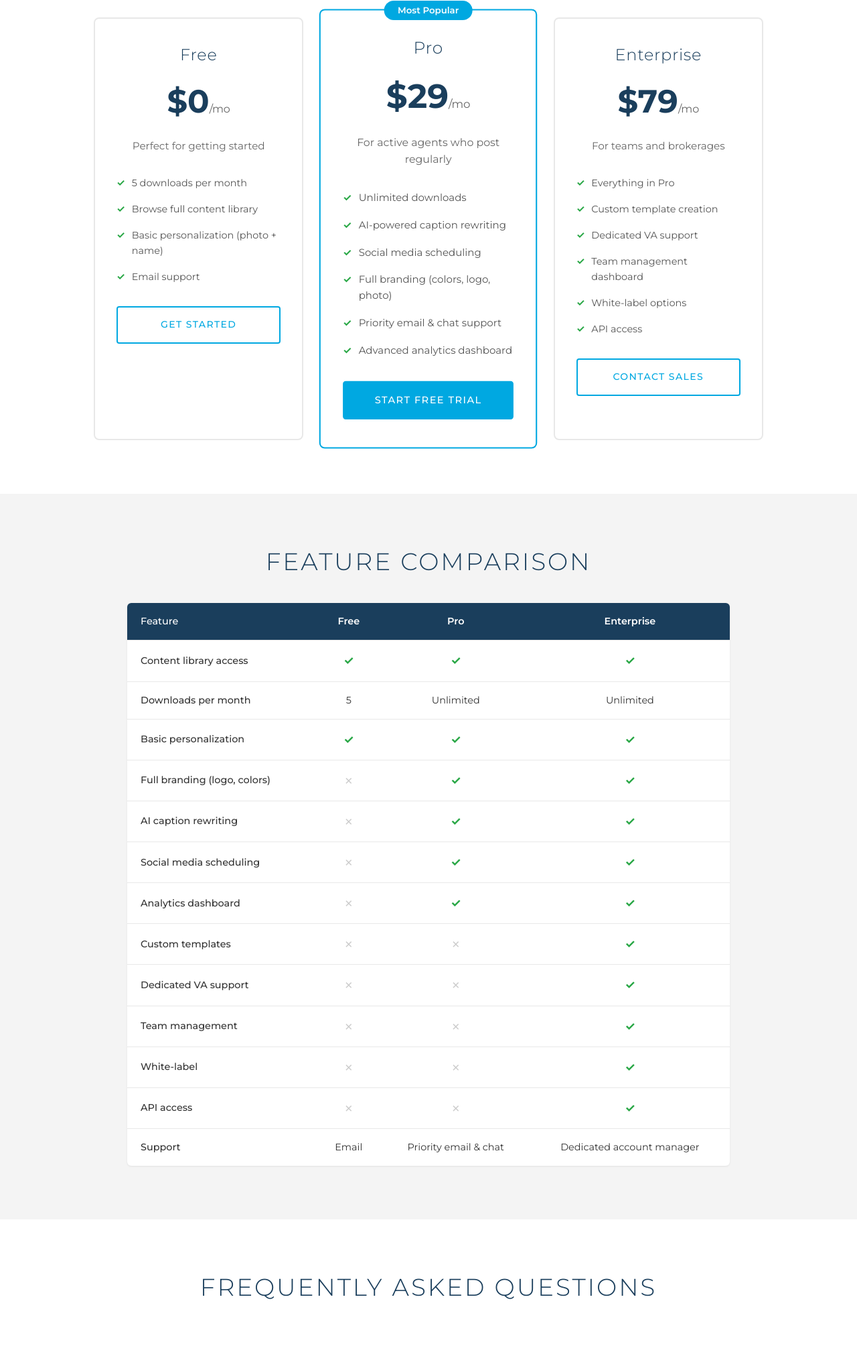
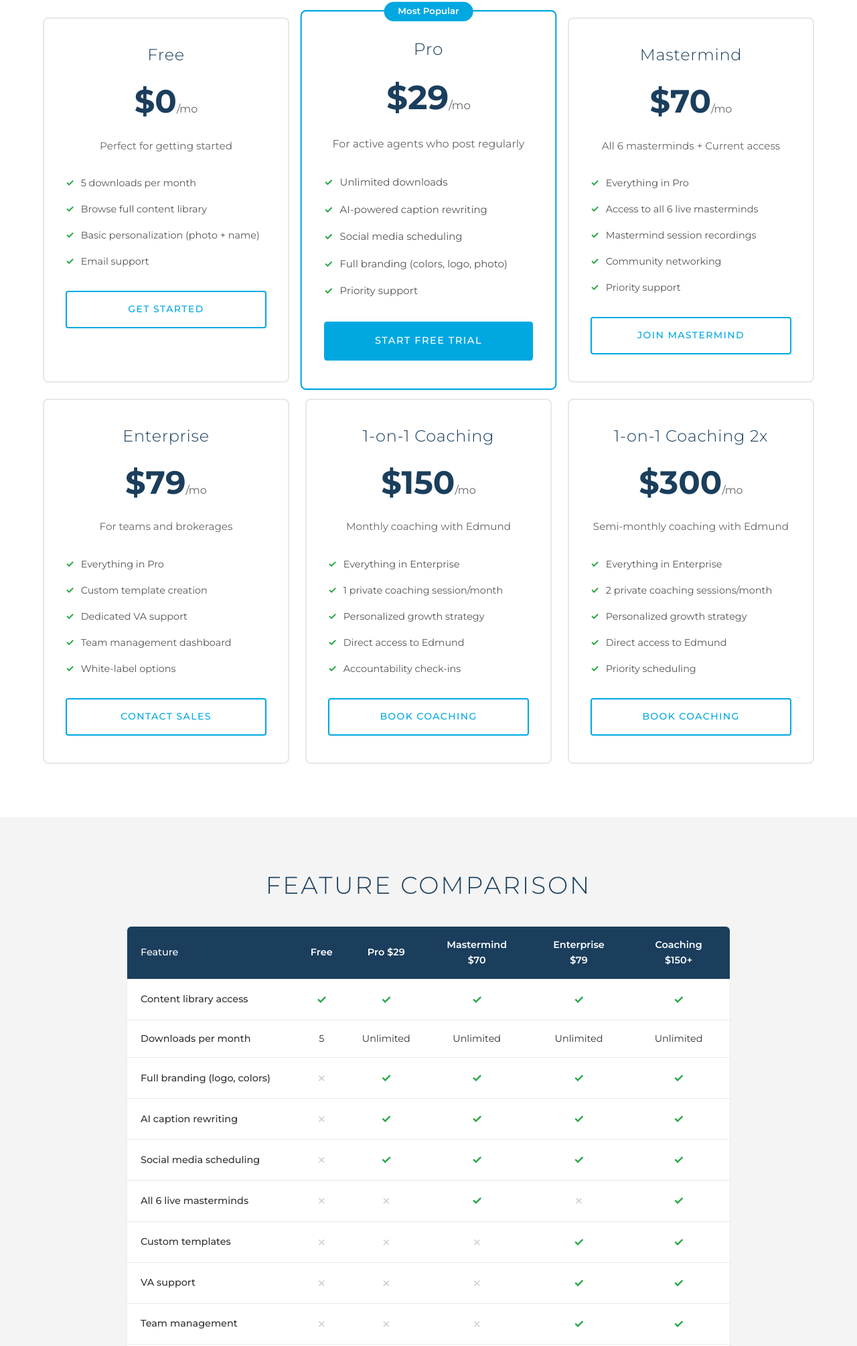
Before and after one commit to edmundbogen/current-app, a website: page public/pricing.html in a window 1280 px wide. Shown: the part 461-2470 px from the top of the page at 67% size. Drawn offline with Linux system fonts and the light colour scheme.

Commit message:
Add all 5 Stripe products to pricing, schema, and checkout
- Free, Pro ($29), Mastermind ($70), Enterprise ($79), Coaching ($150), Coaching 2x ($300)
- Schema includes real Stripe price IDs
- Subscription route accepts all plan types
- Pricing page shows all 6 tiers with comparison table
- Landing page highlights top 3 with link to full pricing

Co-Authored-By: Claude Opus 4.6 <noreply@anthropic.com>

```diff
--- a/public/pricing.html
+++ b/public/pricing.html
@@ -53,8 +53,8 @@
     .pricing-grid {
       display: grid;
       grid-template-columns: repeat(3, 1fr);
-      gap: 30px;
-      max-width: 1000px;
+      gap: 24px;
+      max-width: 1200px;
       margin: 0 auto;
     }
     .pricing-card {
@@ -289,10 +289,22 @@
             <li>AI-powered caption rewriting</li>
             <li>Social media scheduling</li>
             <li>Full branding (colors, logo, photo)</li>
-            <li>Priority email & chat support</li>
-            <li>Advanced analytics dashboard</li>
+            <li>Priority support</li>
           </ul>
           <a href="/register.html" class="btn btn-primary btn-block">Start Free Trial</a>
+        </div>
+        <div class="pricing-card">
+          <h3>Mastermind</h3>
+          <div class="pricing-price">$70<span>/mo</span></div>
+          <p class="pricing-desc">All 6 masterminds + Current access</p>
+          <ul class="pricing-features">
+            <li>Everything in Pro</li>
+            <li>Access to all 6 live masterminds</li>
+            <li>Mastermind session recordings</li>
+            <li>Community networking</li>
+            <li>Priority support</li>
+          </ul>
+          <a href="/register.html" class="btn btn-outline btn-block">Join Mastermind</a>
         </div>
         <div class="pricing-card">
           <h3>Enterprise</h3>
@@ -304,9 +316,34 @@
             <li>Dedicated VA support</li>
             <li>Team management dashboard</li>
             <li>White-label options</li>
-            <li>API access</li>
           </ul>
           <a href="/register.html" class="btn btn-outline btn-block">Contact Sales</a>
+        </div>
+        <div class="pricing-card">
+          <h3>1-on-1 Coaching</h3>
+          <div class="pricing-price">$150<span>/mo</span></div>
+          <p class="pricing-desc">Monthly coaching with Edmund</p>
+          <ul class="pricing-features">
+            <li>Everything in Enterprise</li>
+            <li>1 private coaching session/month</li>
+            <li>Personalized growth strategy</li>
+            <li>Direct access to Edmund</li>
+            <li>Accountability check-ins</li>
+          </ul>
+          <a href="/register.html" class="btn btn-outline btn-block">Book Coaching</a>
+        </div>
+        <div class="pricing-card">
+          <h3>1-on-1 Coaching 2x</h3>
+          <div class="pricing-price">$300<span>/mo</span></div>
+          <p class="pricing-desc">Semi-monthly coaching with Edmund</p>
+          <ul class="pricing-features">
+            <li>Everything in Enterprise</li>
+            <li>2 private coaching sessions/month</li>
+            <li>Personalized growth strategy</li>
+            <li>Direct access to Edmund</li>
+            <li>Priority scheduling</li>
+          </ul>
+          <a href="/register.html" class="btn btn-outline btn-block">Book Coaching</a>
         </div>
       </div>
     </div>
@@ -320,13 +357,17 @@
           <tr>
             <th>Feature</th>
             <th>Free</th>
-            <th>Pro</th>
-            <th>Enterprise</th>
+            <th>Pro $29</th>
+            <th>Mastermind $70</th>
+            <th>Enterprise $79</th>
+            <th>Coaching $150+</th>
           </tr>
         </thead>
         <tbody>
           <tr>
             <td>Content library access</td>
+            <td><span class="check">&#10003;</span></td>
+            <td><span class="check">&#10003;</span></td>
             <td><span class="check">&#10003;</span></td>
             <td><span class="check">&#10003;</span></td>
             <td><span class="check">&#10003;</span></td>
@@ -336,16 +377,14 @@
             <td>5</td>
             <td>Unlimited</td>
             <td>Unlimited</td>
-          </tr>
-          <tr>
-            <td>Basic personalization</td>
-            <td><span class="check">&#10003;</span></td>
-            <td><span class="check">&#10003;</span></td>
-            <td><span class="check">&#10003;</span></td>
+            <td>Unlimited</td>
+            <td>Unlimited</td>
           </tr>
           <tr>
             <td>Full branding (logo, colors)</td>
             <td><span class="cross">&#10007;</span></td>
+            <td><span class="check">&#10003;</span></td>
+            <td><span class="check">&#10003;</span></td>
             <td><span class="check">&#10003;</span></td>
             <td><span class="check">&#10003;</span></td>
           </tr>
@@ -354,54 +393,64 @@
             <td><span class="cross">&#10007;</span></td>
             <td><span class="check">&#10003;</span></td>
             <td><span class="check">&#10003;</span></td>
+            <td><span class="check">&#10003;</span></td>
+            <td><span class="check">&#10003;</span></td>
           </tr>
           <tr>
             <td>Social media scheduling</td>
             <td><span class="cross">&#10007;</span></td>
             <td><span class="check">&#10003;</span></td>
             <td><span class="check">&#10003;</span></td>
+            <td><span class="check">&#10003;</span></td>
+            <td><span class="check">&#10003;</span></td>
           </tr>
           <tr>
-            <td>Analytics dashboard</td>
+            <td>All 6 live masterminds</td>
+            <td><span class="cross">&#10007;</span></td>
             <td><span class="cross">&#10007;</span></td>
             <td><span class="check">&#10003;</span></td>
+            <td><span class="cross">&#10007;</span></td>
             <td><span class="check">&#10003;</span></td>
           </tr>
           <tr>
             <td>Custom templates</td>
             <td><span class="cross">&#10007;</span></td>
             <td><span class="cross">&#10007;</span></td>
+            <td><span class="cross">&#10007;</span></td>
+            <td><span class="check">&#10003;</span></td>
             <td><span class="check">&#10003;</span></td>
           </tr>
           <tr>
-            <td>Dedicated VA support</td>
+            <td>VA support</td>
             <td><span class="cross">&#10007;</span></td>
             <td><span class="cross">&#10007;</span></td>
+            <td><span class="cross">&#10007;</span></td>
+            <td><span class="check">&#10003;</span></td>
             <td><span class="check">&#10003;</span></td>
           </tr>
           <tr>
             <td>Team management</td>
             <td><span class="cross">&#10007;</span></td>
             <td><span class="cross">&#10007;</span></td>
+            <td><span class="cross">&#10007;</span></td>
+            <td><span class="check">&#10003;</span></td>
             <td><span class="check">&#10003;</span></td>
           </tr>
           <tr>
-            <td>White-label</td>
+            <td>1-on-1 coaching with Edmund</td>
             <td><span class="cross">&#10007;</span></td>
             <td><span class="cross">&#10007;</span></td>
-            <td><span class="check">&#10003;</span></td>
-          </tr>
-          <tr>
-            <td>API access</td>
             <td><span class="cross">&#10007;</span></td>
             <td><span class="cross">&#10007;</span></td>
-            <td><span class="check">&#10003;</span></td>
+            <td>1-2x/month</td>
           </tr>
           <tr>
             <td>Support</td>
             <td>Email</td>
-            <td>Priority email & chat</td>
-            <td>Dedicated account manager</td>
+            <td>Priority</td>
+            <td>Priority</td>
+            <td>Dedicated</td>
+            <td>Direct access</td>
           </tr>
         </tbody>
       </table>
--- a/server/routes/subscription.js
+++ b/server/routes/subscription.js
@@ -11,8 +11,9 @@ router.post('/create-checkout', authenticateSubscriber, async (req, res) => {
   try {
     const { plan } = req.body;
 
-    if (!plan || !['pro', 'enterprise'].includes(plan)) {
-      return res.status(400).json({ error: 'Invalid plan. Must be pro or enterprise' });
+    const validPlans = ['pro', 'mastermind', 'enterprise', 'coaching', 'coaching 2x'];
+    if (!plan || !validPlans.includes(plan.toLowerCase())) {
+      return res.status(400).json({ error: `Invalid plan. Must be one of: ${validPlans.join(', ')}` });
     }
 
     // Get price from subscription_plans table
```
Also changed, not shown: docs/index.html (+9 -11 lines), docs/pricing.html (+72 -23 lines), public/index.html (+9 -11 lines), 1 other file.
